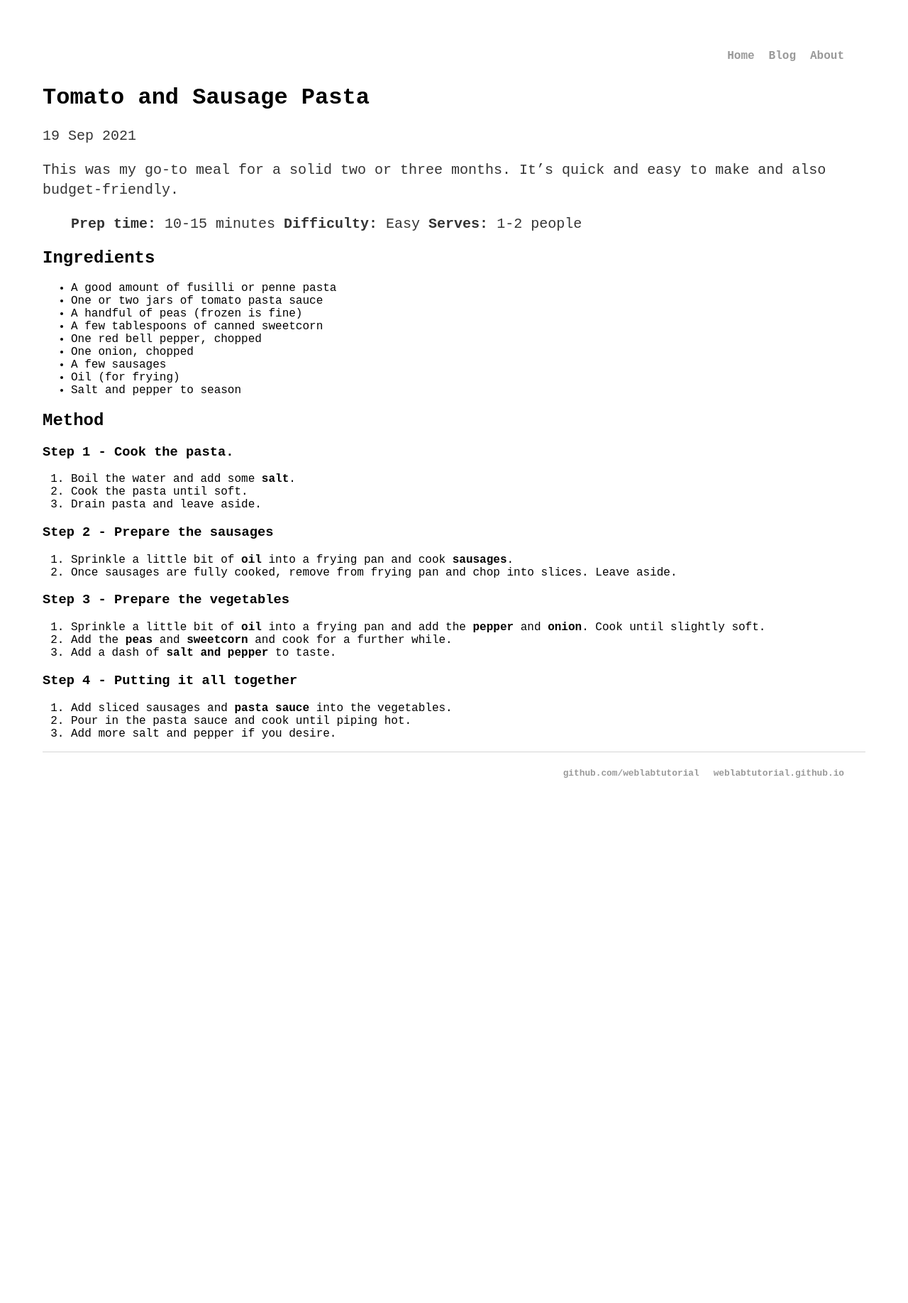
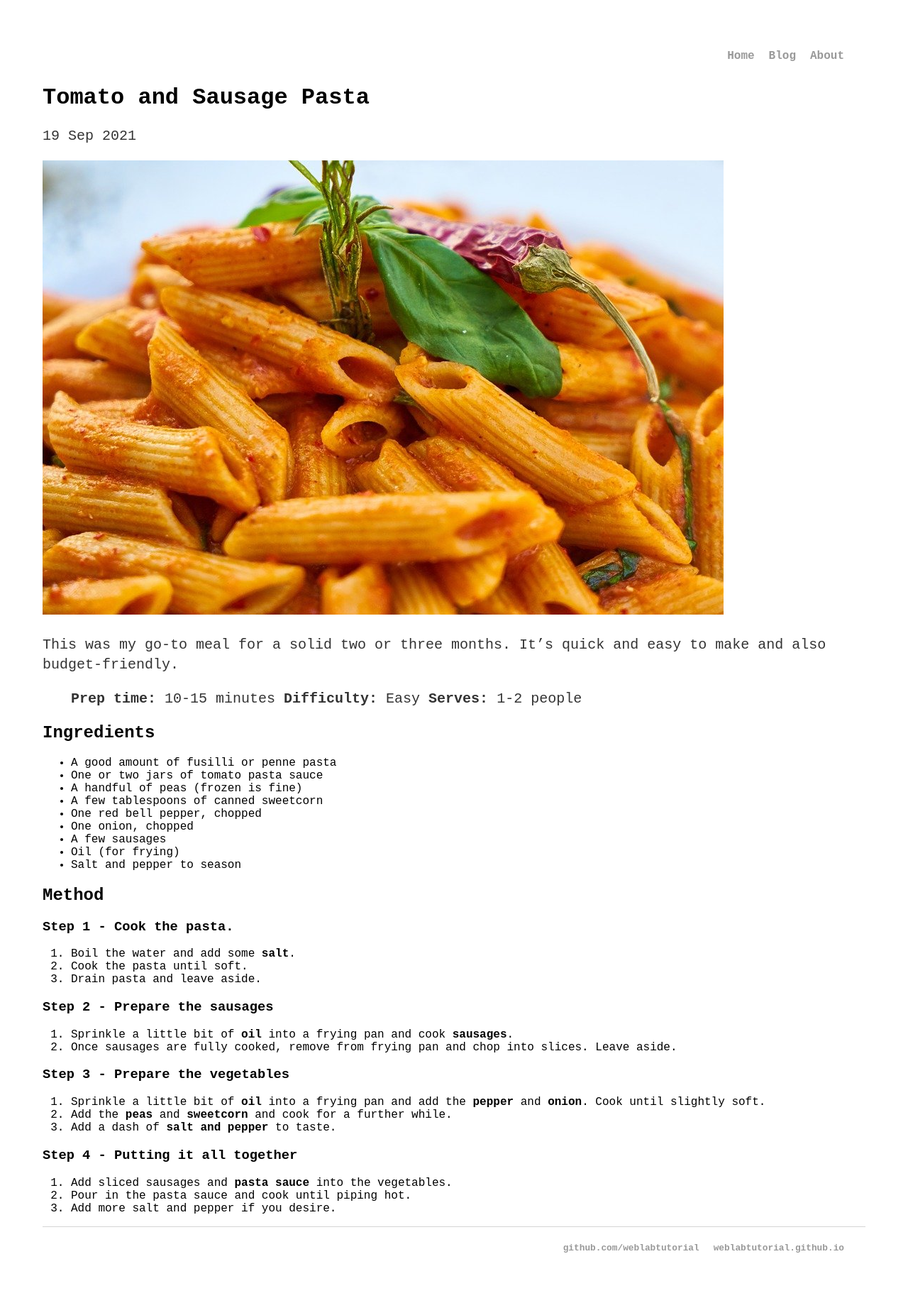
Before and after one commit to hwbekah/hwbekahlab1.github.io, a Jekyll site: the page built from _posts/2021-09-19-tomato-and-sausage-pasta.md, in a window 1280 px wide. Shown: the whole page at 71% size. Built offline with Jekyll 4.4.1, drawn with Linux system fonts in a browser that asks for light colours; before the commit the page ends 1167 px from its top, so only the background shows below that.

Commit message:
Update 2021-09-19-tomato-and-sausage-pasta.md

```diff
--- a/_posts/2021-09-19-tomato-and-sausage-pasta.md
+++ b/_posts/2021-09-19-tomato-and-sausage-pasta.md
@@ -3,6 +3,9 @@ layout: post
 title: "Tomato and Sausage Pasta"
 date: 2021-09-19
 ---
+
+![bowl-of-pasta](/assets/images/pasta.jpg "Tomato and Sausage Pasta")
+
 This was my go-to meal for a solid two or three months. It's quick and easy to make and also budget-friendly.
 
 >**Prep time:** 10-15 minutes
```
